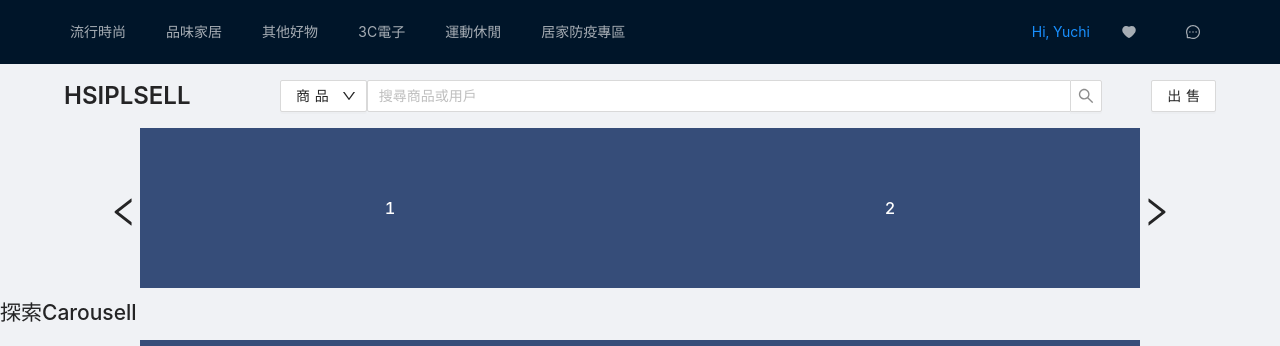
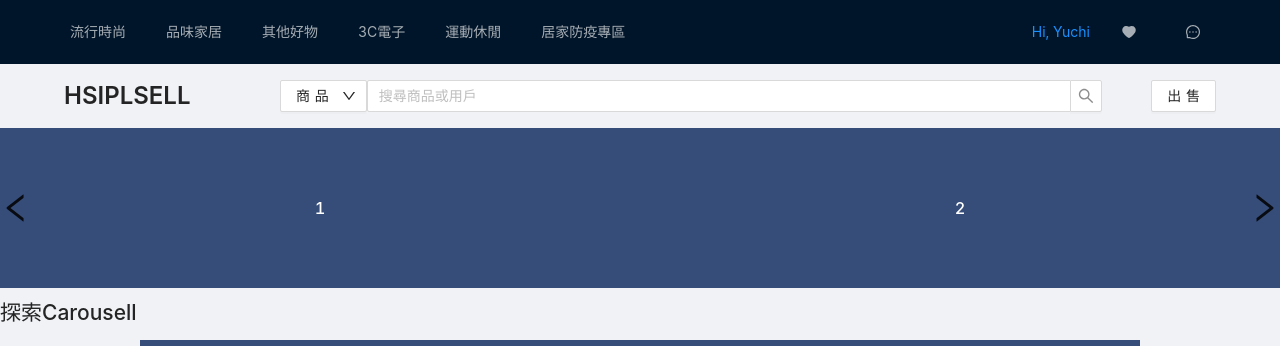
Before and after one commit to hsipl/EC_Shop-Frontend, a React (Vite) app: page / in a window 1280 px wide. Shown: the top 346 px of the page. Built offline with nearby package versions, Linux system fonts and the light colour scheme; no server answers.

Commit message:
fix(homepage): fixed carousel width issue

```diff
--- a/src/views/BigCarousel.jsx
+++ b/src/views/BigCarousel.jsx
@@ -1,26 +1,23 @@
-import { Carousel } from 'antd'
-import React from 'react'
-import { LeftOutlined, RightOutlined } from '@ant-design/icons'
-import { useRef } from 'react'
+import { LeftOutlined, RightOutlined } from "@ant-design/icons";
+import { Carousel } from "antd";
+import React from "react";
+
+const contentStyle = {
+  height: "160px",
+  color: "#fff",
+  lineHeight: "160px",
+  textAlign: "center",
+  background: "#364d79",
+};
 
 export const BigCarousel = () => {
-  const contentStyle = {
-    height: '160px',
-    color: '#fff',
-    lineHeight: '160px',
-    textAlign: 'center',
-    background: '#364d79',
-  }
-  const ref = useRef()
+  const carouselRef = React.useRef();
+  const onLeftArrow = () => carouselRef.current.prev();
+  const onRightArrow = () => carouselRef.current.next();
+
   return (
-    <div style={{ display: 'flex ', flexDirection: 'row' ,justifyContent:'center' ,alignItems:'center'}}>
-      <LeftOutlined
-        style={{ fontSize: '32px' }}
-        onClick={() => {
-          ref.current.prev()
-        }}
-      />
-      <Carousel dots={false} draggable slidesToShow={2} ref={ref} style={{width:1000}}>
+    <div style={{ width: "100%", position: "relative" }}>
+      <Carousel dots={false} draggable slidesToShow={2} ref={carouselRef}>
         <div>
           <h3 style={contentStyle}>1</h3>
         </div>
@@ -34,12 +31,26 @@ export const BigCarousel = () => {
           <h3 style={contentStyle}>4</h3>
         </div>
       </Carousel>
+      <LeftOutlined
+        style={{
+          fontSize: "32px",
+          display: "flex",
+          position: "absolute",
+          top: "64px",
+          left: "0",
+        }}
+        onClick={onLeftArrow}
+      />
       <RightOutlined
-        style={{ fontSize: '32px' }}
-        onClick={() => {
-          ref.current.next()
+        style={{
+          fontSize: "32px",
+          display: "flex",
+          position: "absolute",
+          top: "64px",
+          right: "0",
         }}
+        onClick={onRightArrow}
       />
     </div>
-  )
-}
+  );
+};
```
